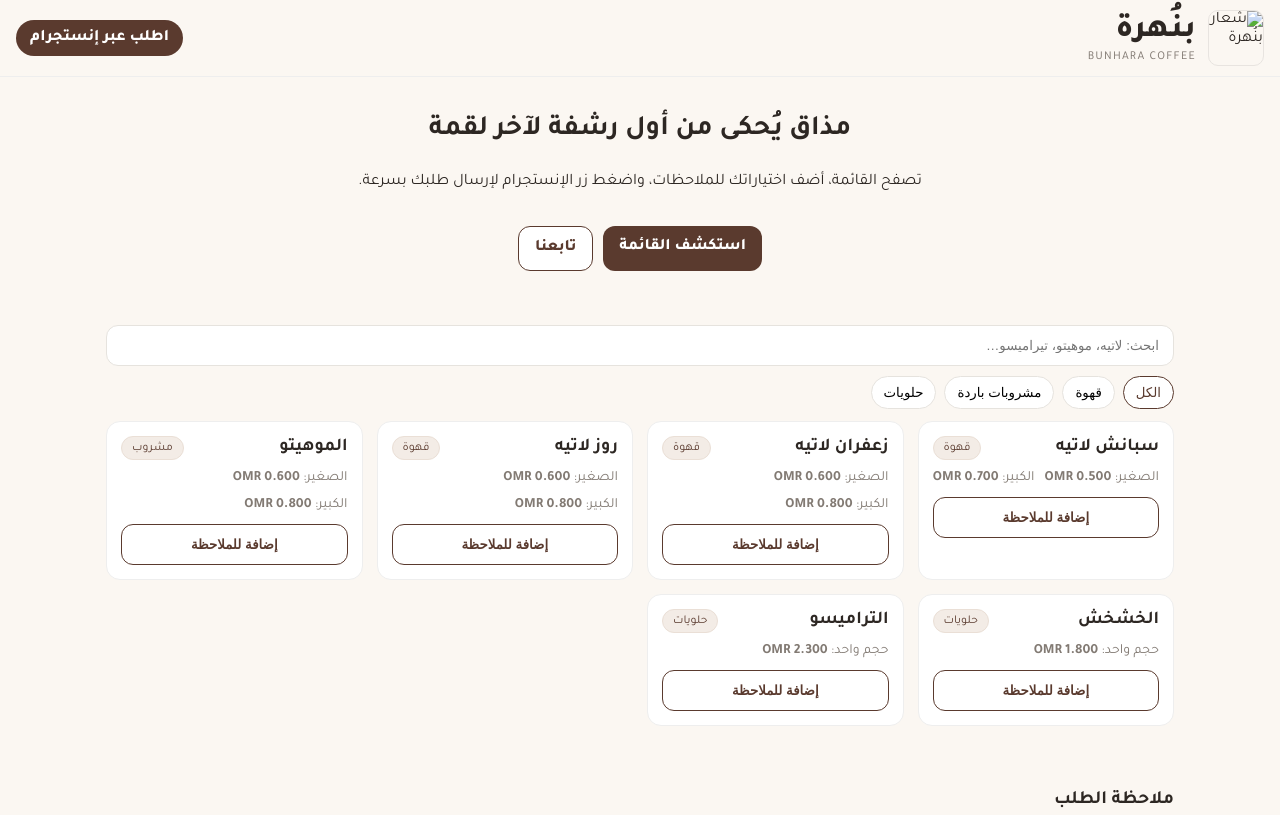
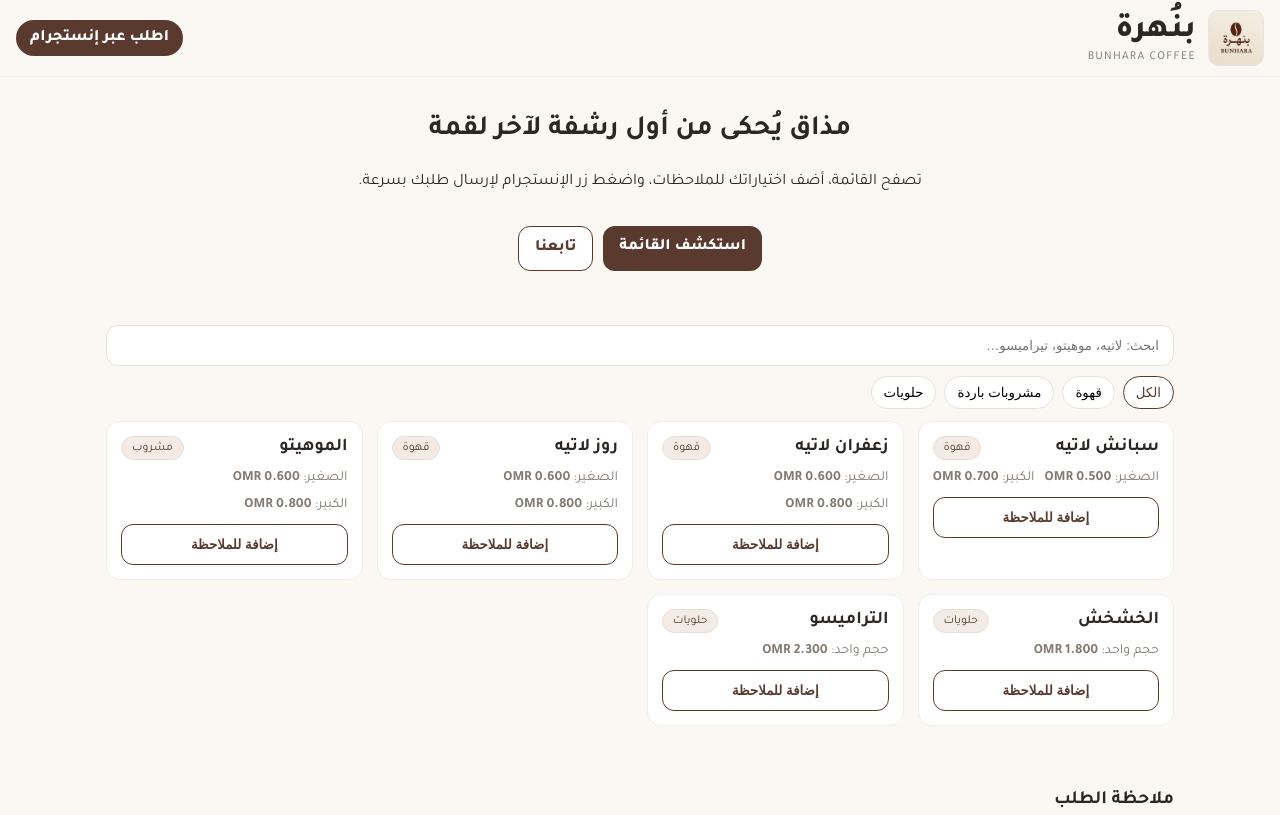
Before and after one commit to bunhara-sit/bunhara.coffee, a plain HTML site: page index.html in a window 1280 px wide. Shown: the top 815 px of the page. Drawn offline with Linux system fonts and the light colour scheme.

Commit message:
Update index.html

```diff
--- a/index.html
+++ b/index.html
@@ -12,7 +12,7 @@
 <body>
   <header class="site-header">
     <div class="brand">
-      <img class="logo" src="assets/logo.jpg" alt="شعار بنُهرة" />
+      <img class="logo" src="logo.jpg" alt="شعار بنُهرة" />
       <div class="names">
         <h1>بنُهرة</h1>
         <p class="en">BUNHARA COFFEE</p>
```
